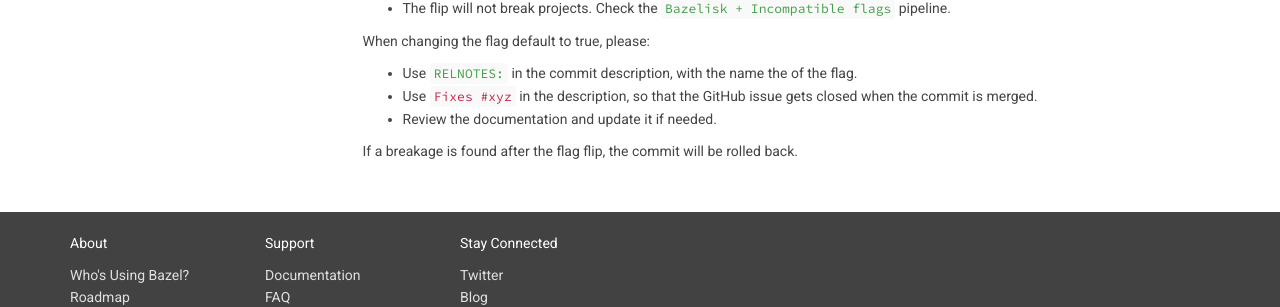
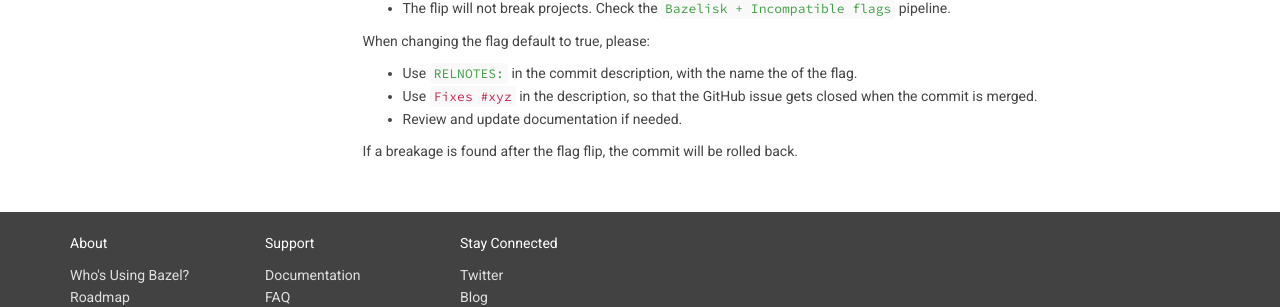
Before and after one commit to bazelbuild/bazel-website, a Jekyll site: the page built from breaking-changes-guide.md, in a window 1280 px wide and 900 px high, scrolled down 1177 px. Shown: the part 442-749 px from the top of the window. Built offline with Jekyll 4.4.1, drawn with Linux system fonts in a browser that asks for light colours; nearby versions of some CDN libraries; library files that are not in the unit come from our copies; comment, search, counter and statistics services are not loaded.

Commit message:
Update breaking-changes-guide.md
Co-Authored-By: Jin <jin@users.noreply.github.com>

```diff
--- a/breaking-changes-guide.md
+++ b/breaking-changes-guide.md
@@ -110,6 +110,6 @@ When changing the flag default to true, please:
     name the of the flag.
   * Use `Fixes #xyz` in the description, so that the GitHub issue gets closed
     when the commit is merged.
-  * Review the documentation and update it if needed.
+  * Review and update documentation if needed.
 
 If a breakage is found after the flag flip, the commit will be rolled back.
```
